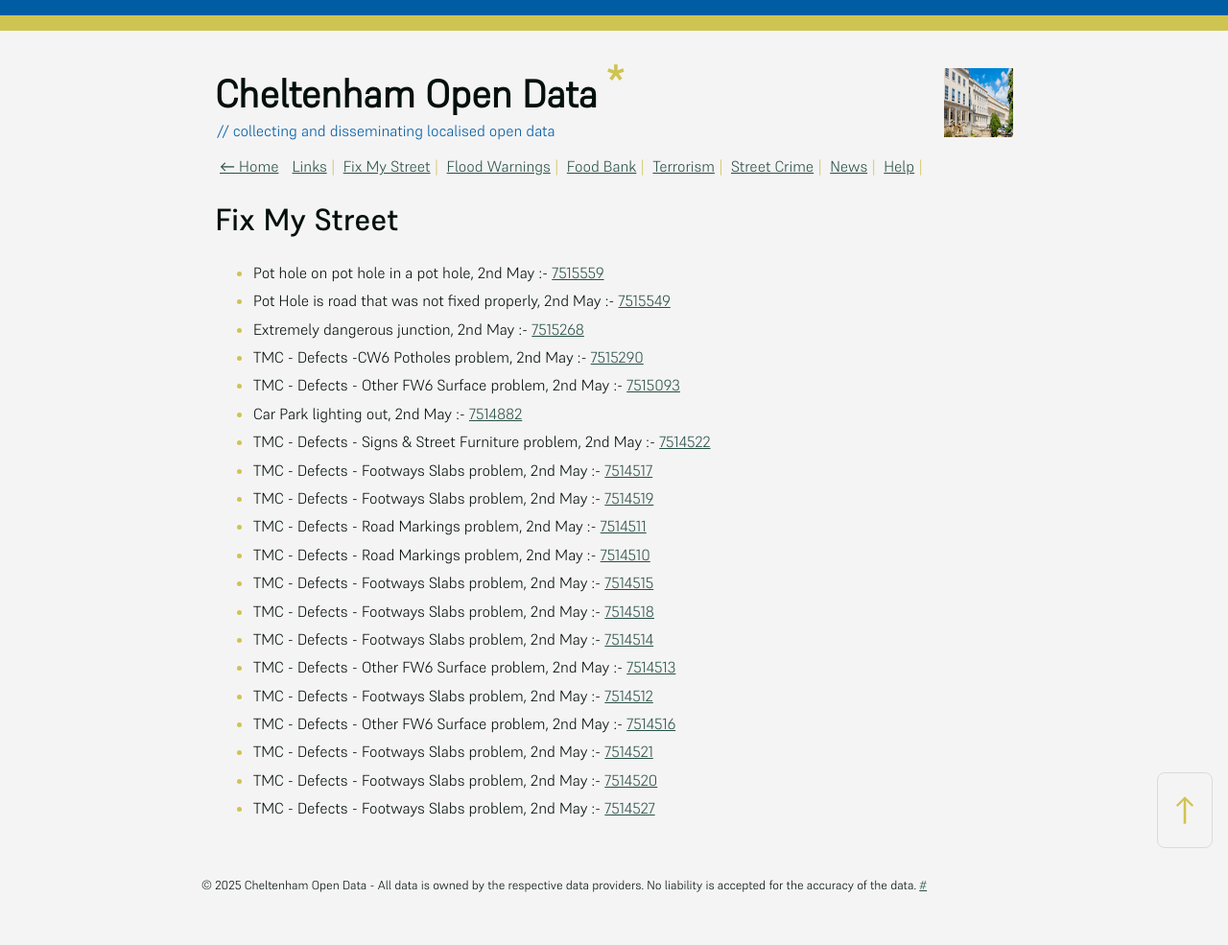
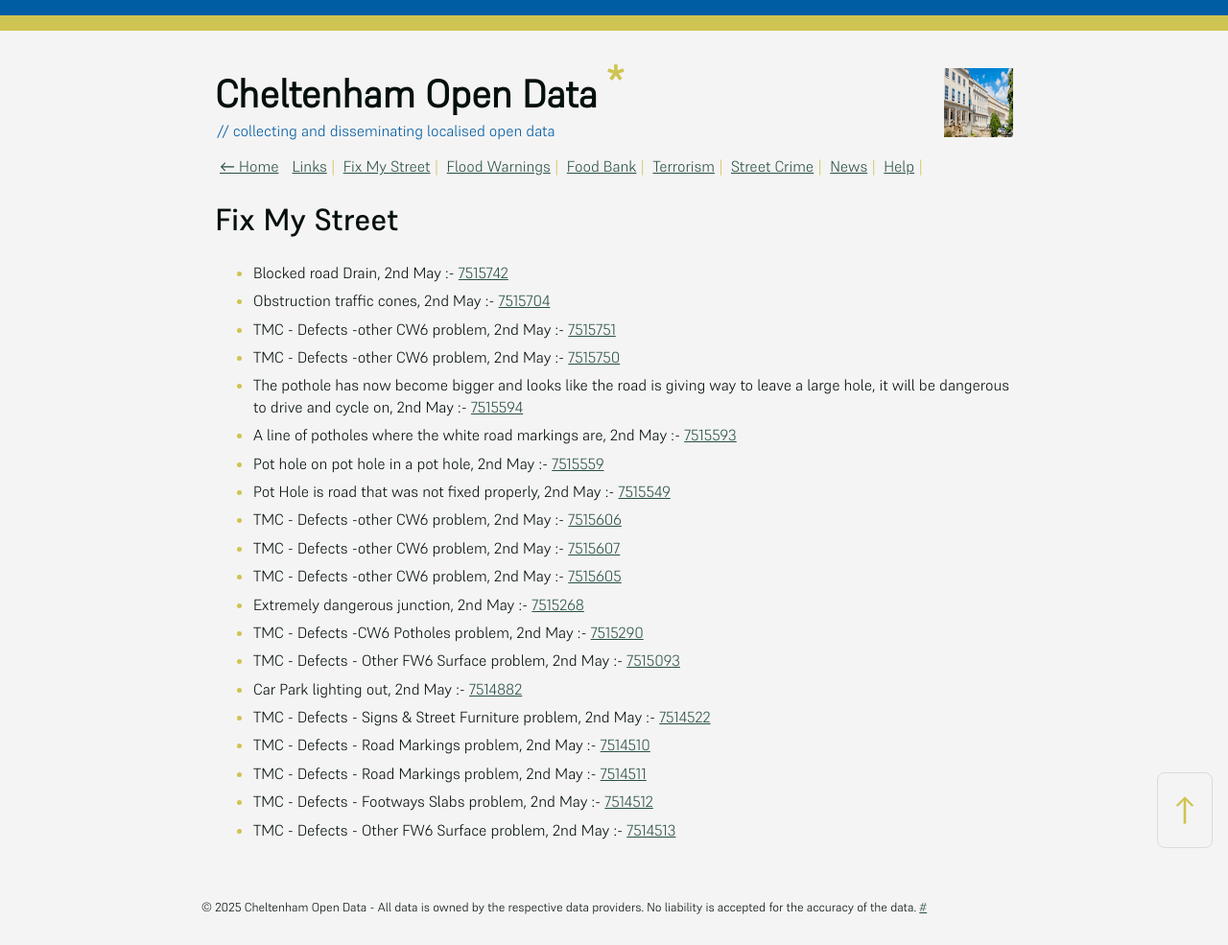
Before and after one commit to mat-0/cheltenham-open-data, a Jekyll site: the page built from _pages/fix-my-street.md, in a window 1280 px wide. Shown: the whole page at 96% size. Built offline with Jekyll 4.4.1, drawn with Linux system fonts in a browser that asks for light colours; before the commit the page ends 962 px from its top, so only the background shows below that.

Commit message:
Updated 2025-05-02 14:58:05

```diff
--- a/_pages/fix-my-street.md
+++ b/_pages/fix-my-street.md
@@ -9,25 +9,25 @@ permalink: /fix-my-street
 
 <!-- fix_marker starts -->
 
+- Blocked road Drain, 2nd May :- [7515742](https://www.fixmystreet.com/report/7515742)
+- Obstruction traffic cones, 2nd May :- [7515704](https://www.fixmystreet.com/report/7515704)
+- TMC - Defects -other CW6 problem, 2nd May :- [7515751](https://www.fixmystreet.com/report/7515751)
+- TMC - Defects -other CW6 problem, 2nd May :- [7515750](https://www.fixmystreet.com/report/7515750)
+- The pothole has now become bigger and looks like the road is giving way to leave a large hole, it will be dangerous to drive and cycle on, 2nd May :- [7515594](https://www.fixmystreet.com/report/7515594)
+- A line of potholes where the white road markings are, 2nd May :- [7515593](https://www.fixmystreet.com/report/7515593)
 - Pot hole on pot hole in a pot hole, 2nd May :- [7515559](https://www.fixmystreet.com/report/7515559)
 - Pot Hole is road that was not fixed properly, 2nd May :- [7515549](https://www.fixmystreet.com/report/7515549)
+- TMC - Defects -other CW6 problem, 2nd May :- [7515606](https://www.fixmystreet.com/report/7515606)
+- TMC - Defects -other CW6 problem, 2nd May :- [7515607](https://www.fixmystreet.com/report/7515607)
+- TMC - Defects -other CW6 problem, 2nd May :- [7515605](https://www.fixmystreet.com/report/7515605)
 - Extremely dangerous junction, 2nd May :- [7515268](https://www.fixmystreet.com/report/7515268)
 - TMC - Defects -CW6 Potholes  problem, 2nd May :- [7515290](https://www.fixmystreet.com/report/7515290)
 - TMC - Defects - Other FW6  Surface problem, 2nd May :- [7515093](https://www.fixmystreet.com/report/7515093)
 - Car Park lighting out, 2nd May :- [7514882](https://www.fixmystreet.com/report/7514882)
 - TMC - Defects - Signs & Street Furniture problem, 2nd May :- [7514522](https://www.fixmystreet.com/report/7514522)
-- TMC - Defects - Footways Slabs problem, 2nd May :- [7514517](https://www.fixmystreet.com/report/7514517)
-- TMC - Defects - Footways Slabs problem, 2nd May :- [7514519](https://www.fixmystreet.com/report/7514519)
+- TMC - Defects - Road Markings problem, 2nd May :- [7514510](https://www.fixmystreet.com/report/7514510)
 - TMC - Defects - Road Markings problem, 2nd May :- [7514511](https://www.fixmystreet.com/report/7514511)
-- TMC - Defects - Road Markings problem, 2nd May :- [7514510](https://www.fixmystreet.com/report/7514510)
-- TMC - Defects - Footways Slabs problem, 2nd May :- [7514515](https://www.fixmystreet.com/report/7514515)
-- TMC - Defects - Footways Slabs problem, 2nd May :- [7514518](https://www.fixmystreet.com/report/7514518)
-- TMC - Defects - Footways Slabs problem, 2nd May :- [7514514](https://www.fixmystreet.com/report/7514514)
+- TMC - Defects - Footways Slabs problem, 2nd May :- [7514512](https://www.fixmystreet.com/report/7514512)
 - TMC - Defects - Other FW6  Surface problem, 2nd May :- [7514513](https://www.fixmystreet.com/report/7514513)
-- TMC - Defects - Footways Slabs problem, 2nd May :- [7514512](https://www.fixmystreet.com/report/7514512)
-- TMC - Defects - Other FW6  Surface problem, 2nd May :- [7514516](https://www.fixmystreet.com/report/7514516)
-- TMC - Defects - Footways Slabs problem, 2nd May :- [7514521](https://www.fixmystreet.com/report/7514521)
-- TMC - Defects - Footways Slabs problem, 2nd May :- [7514520](https://www.fixmystreet.com/report/7514520)
-- TMC - Defects - Footways Slabs problem, 2nd May :- [7514527](https://www.fixmystreet.com/report/7514527)
 
 <!-- fix_marker ends -->
```
Also changed, not shown: _data/flood.json (+5 -90 lines), _pages/news.md (+8 -8 lines), index.md (+5 -5 lines).
